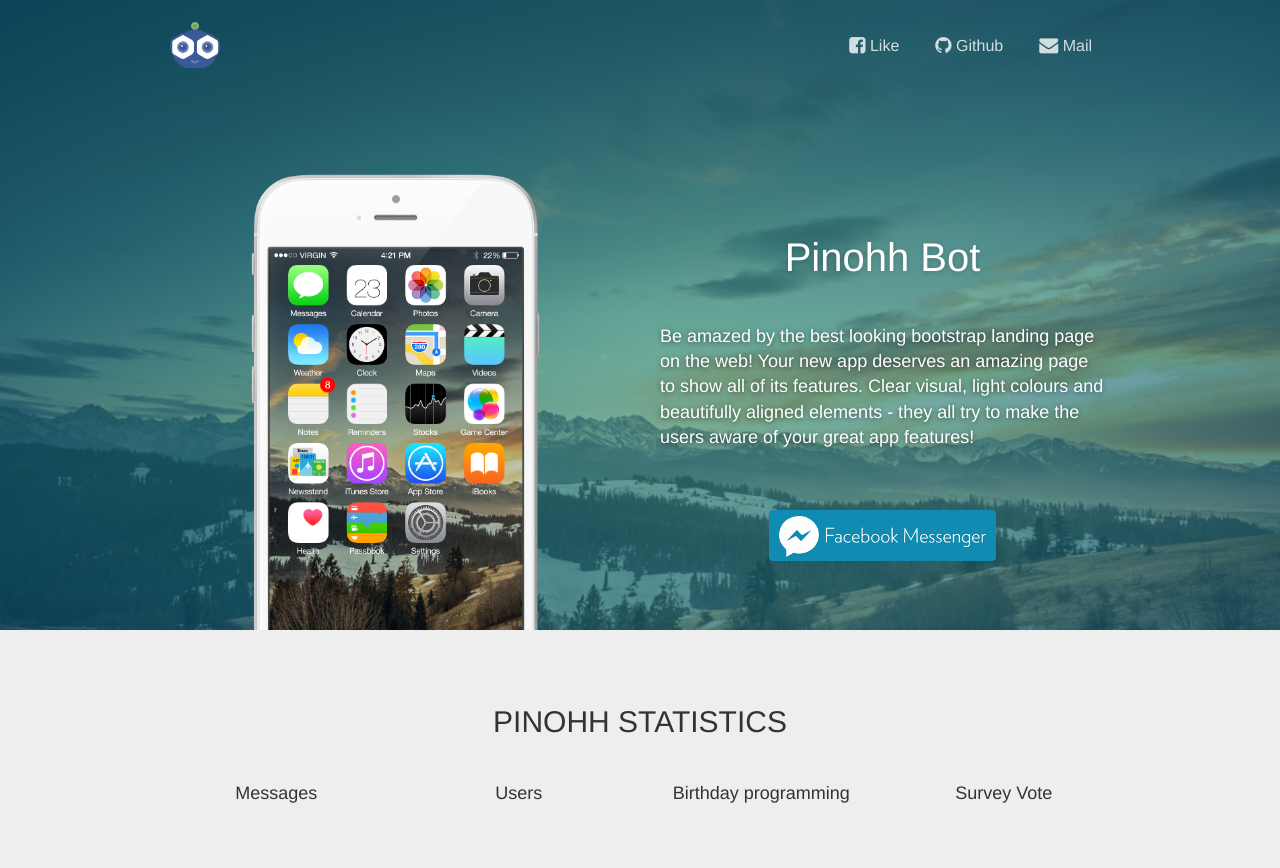
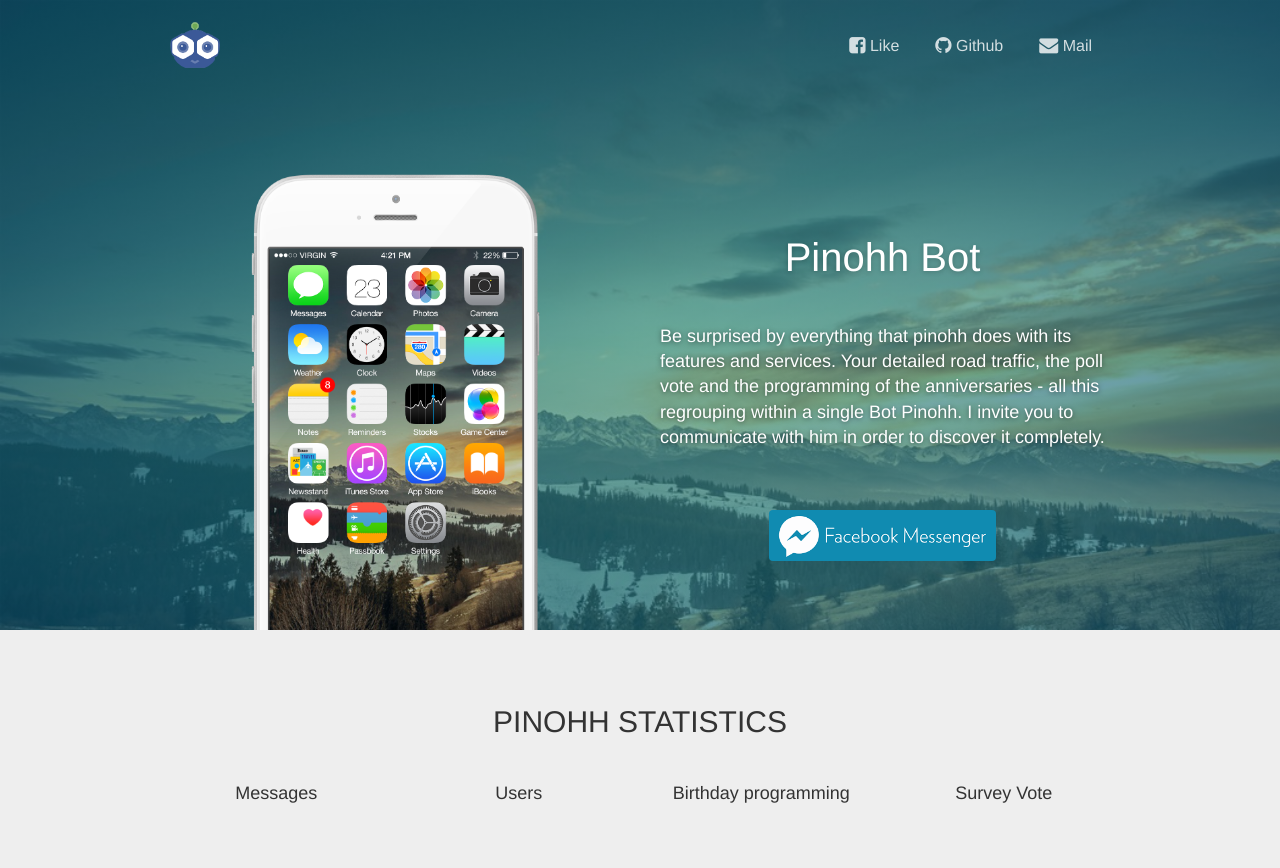
Before and after one commit to nejos97/pinohh_website, a PHP site: page / in a window 1280 px wide. Shown: the top 868 px of the page. Run offline with PHP 8.4, Linux system fonts and the light colour scheme; data that the repository does not hold is empty.

Commit message:
add pinohh description in index.php

```diff
--- a/index.php
+++ b/index.php
@@ -74,7 +74,7 @@
                             <div class="description">
                                 <h2><center>Pinohh Bot</center></h2>
                                 <br>
-                                <h5>Be amazed by the best looking bootstrap landing page on the web! Your new app deserves an amazing page to show all of its features. Clear visual, light colours and beautifully aligned elements - they all try to make the users aware of your great app features!</h5>
+                                <h5>Be surprised by everything that pinohh does with its features and services. Your detailed road traffic, the poll vote and the programming of the anniversaries - all this regrouping within a single Bot Pinohh. I invite you to communicate with him in order to discover it completely.</h5>
                             </div>
                             <div class="buttons">
                                 <center>
```
